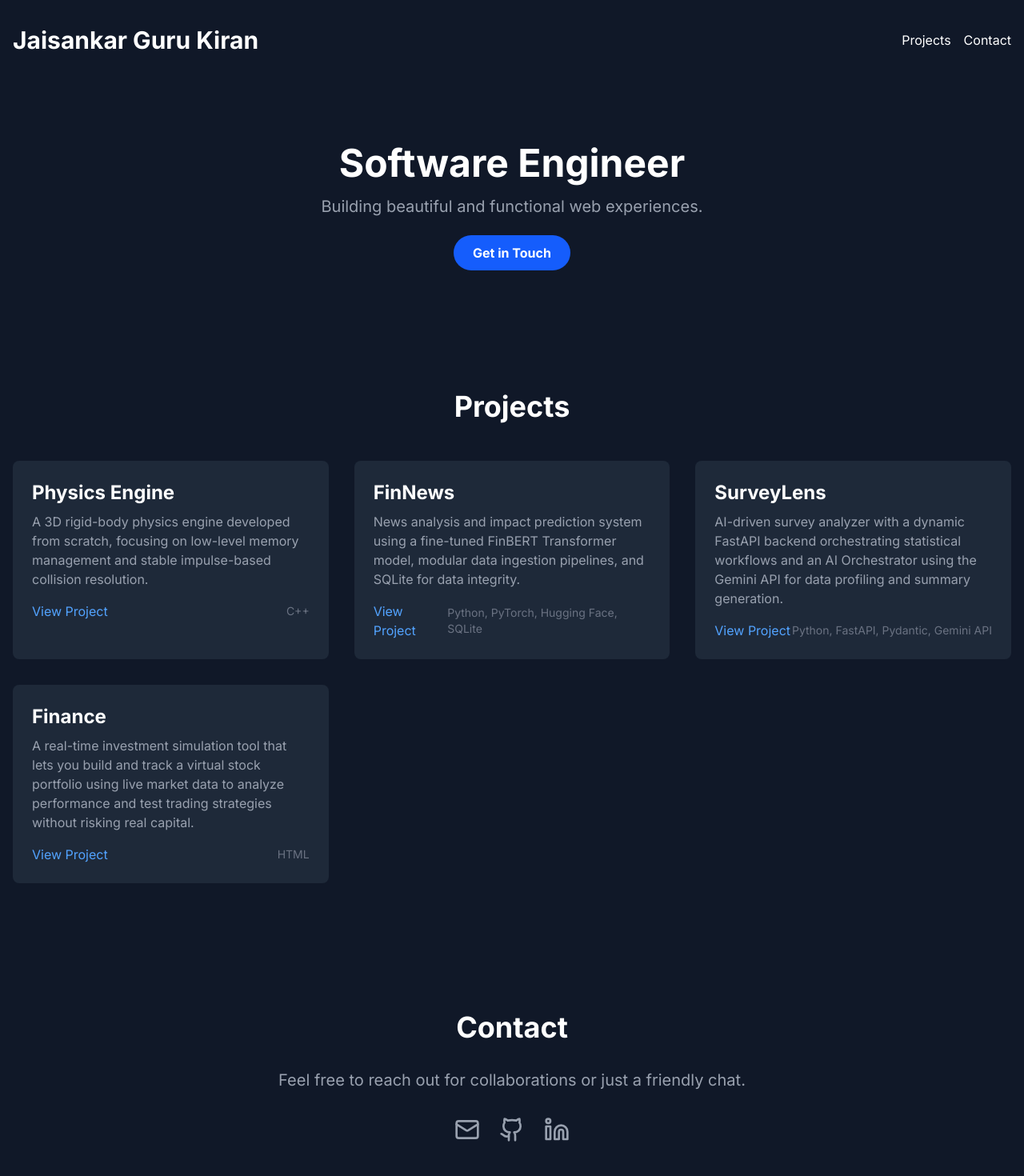
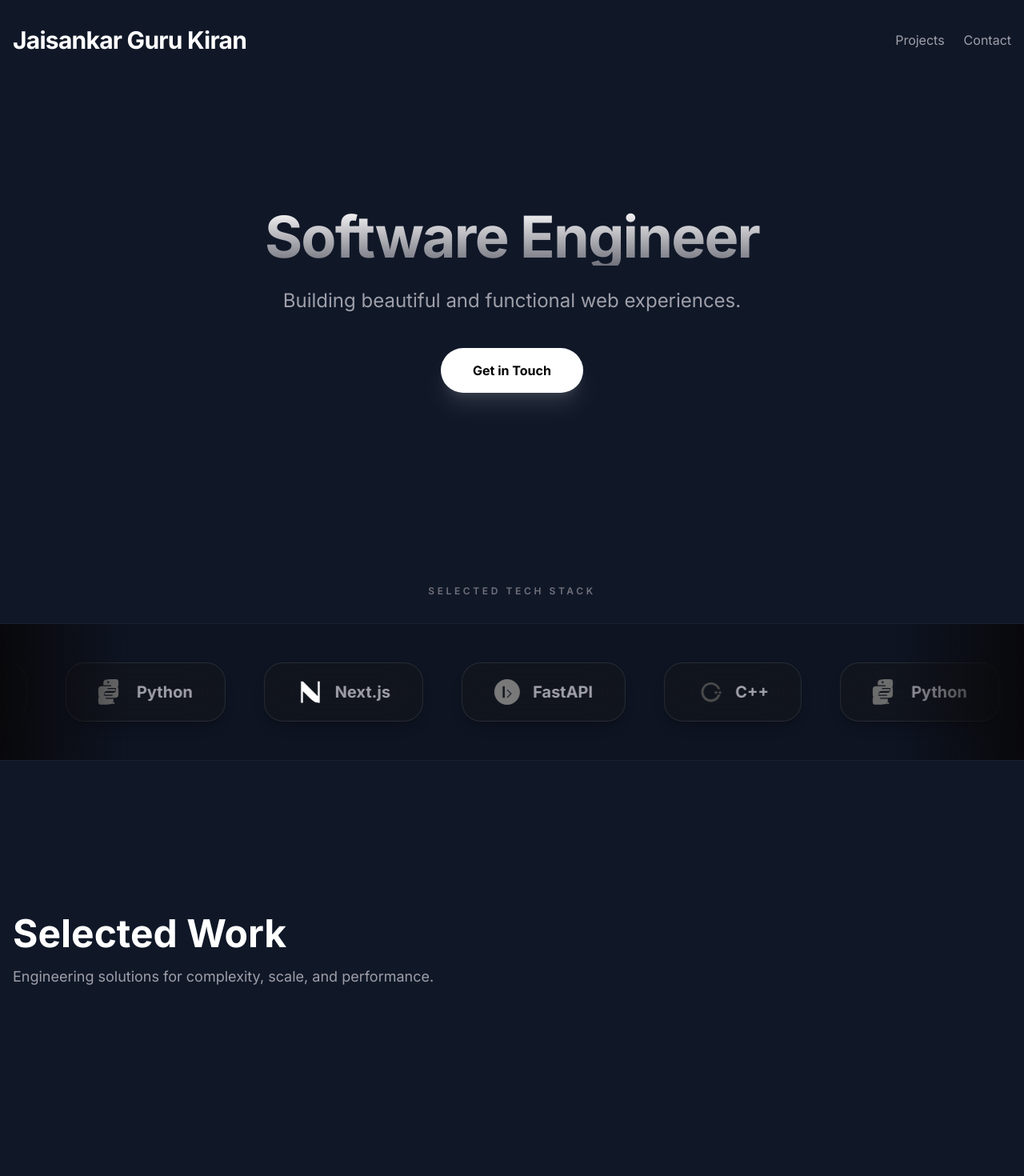
Before and after one commit to jgkiran2003/portfolio, a Next.js app: page / in a window 1280 px wide. Shown: the top 1470 px of the page at 80% size. Built offline with nearby package versions, Linux system fonts and the light colour scheme.

Commit message:
Add tech stack marquee and projects bento grid

```diff
--- a/app/page.tsx
+++ b/app/page.tsx
@@ -7,6 +7,8 @@ import { useGSAP } from '@gsap/react';
 import { ScrollTrigger } from 'gsap/ScrollTrigger';
 import projects from './data/projects.json';
 import personal from './data/personal.json';
+import { ProjectBentoGrid } from '../components/ProjectBentoGrid';
+import { TechMarquee } from '../components/TechMarquee';
 
 interface Project {
   name: string;
@@ -17,34 +19,20 @@ interface Project {
 
 gsap.registerPlugin(ScrollTrigger);
 
-const ProjectCard = ({ project }: { project: Project }) => (
-  <div className="project-card bg-gray-800 rounded-lg overflow-hidden">
-    <div className="p-6">
-      <h4 className="text-2xl font-bold mb-2">{project.name}</h4>
-      <p className="text-gray-400 mb-4">{project.description || 'No description available.'}</p>
-      <div className="flex justify-between items-center">
-        <a href={project.html_url} className="text-blue-400 hover:text-blue-500">View Project</a>
-        <div className="text-sm text-gray-500">
-          <p>{project.language}</p>
-        </div>
-      </div>
-    </div>
-  </div>
-);
-
 export default function Home() {
   const container = useRef(null);
 
   useGSAP(() => {
+    // Animation for project cards
     gsap.from('.project-card', {
-      y: 50,
+      y: 30,
       opacity: 0,
-      duration: 1,
-      stagger: 0.2,
+      duration: 0.8,
+      stagger: 0.1,
       ease: 'power3.out',
       scrollTrigger: {
         trigger: '.project-grid',
-        start: 'top 80%',
+        start: 'top 85%',
         toggleActions: 'play none none reverse',
       },
     });
@@ -54,53 +42,69 @@ export default function Home() {
     <div ref={container} className="bg-gray-900 text-white min-h-screen font-sans">
       <header className="container mx-auto px-4 py-8">
         <div className="flex items-center justify-between">
-          <h1 className="text-3xl font-bold">{personal.name}</h1>
-          <nav className="flex items-center space-x-4">
-            <a href="#projects" className="hover:text-gray-400">Projects</a>
-            <a href="#contact" className="hover:text-gray-400">Contact</a>
+          <h1 className="text-3xl font-bold tracking-tight">{personal.name}</h1>
+          <nav className="hidden md:flex items-center space-x-6">
+            <a href="#projects" className="text-zinc-400 hover:text-white transition-colors">Projects</a>
+            <a href="#contact" className="text-zinc-400 hover:text-white transition-colors">Contact</a>
           </nav>
         </div>
       </header>
 
-      <main className="container mx-auto px-4">
-        <section id="hero" className="text-center py-20">
-          <h2 className="text-5xl font-bold mb-4">{personal.role}</h2>
-          <p className="text-xl text-gray-400 mb-8">{personal.bio}</p>
-          <a href="#contact" className="bg-blue-600 hover:bg-blue-700 text-white font-bold py-3 px-6 rounded-full">
+      <main>
+        {/* Hero Section */}
+        <section id="hero" className="container mx-auto px-4 text-center py-24 md:py-40">
+          <h2 className="text-5xl md:text-7xl font-bold mb-6 tracking-tight bg-clip-text text-transparent bg-gradient-to-b from-white to-zinc-500">
+            {personal.role}
+          </h2>
+          <p className="text-xl md:text-2xl text-zinc-400 mb-10 max-w-2xl mx-auto leading-relaxed">
+            {personal.bio}
+          </p>
+          <a href="#contact" className="inline-block bg-white text-black font-bold py-4 px-10 rounded-full hover:scale-105 active:scale-95 transition-all shadow-xl shadow-white/10">
             Get in Touch
           </a>
         </section>
 
-        <section id="projects" className="py-20">
-          <h3 className="text-4xl font-bold text-center mb-12">Projects</h3>
-          <div className="project-grid grid grid-cols-1 md:grid-cols-2 lg:grid-cols-3 gap-8">
-            {(projects as Project[]).map((project) => (
-              <ProjectCard key={project.name} project={project} />
-            ))}
+        {/* Tech Marquee Section */}
+        <div className="py-12 md:py-20 overflow-hidden">
+          <h3 className="text-center text-zinc-500 uppercase tracking-[0.3em] text-[10px] md:text-xs font-semibold mb-8">Selected Tech Stack</h3>
+          <TechMarquee />
+        </div>
+
+        {/* Projects Section */}
+        <section id="projects" className="container mx-auto px-4 py-20 md:py-28">
+          <div className="mb-12">
+            <h3 className="text-3xl md:text-5xl font-bold mb-4">Selected Work</h3>
+            <p className="text-zinc-400 text-base md:text-lg">Engineering solutions for complexity, scale, and performance.</p>
+          </div>
+          <div className="project-grid">
+            <ProjectBentoGrid projects={projects as Project[]} />
           </div>
         </section>
 
-        <section id="contact" className="py-20 text-center">
-          <h3 className="text-4xl font-bold mb-8">Contact</h3>
-          <p className="text-xl text-gray-400 mb-8">
-            Feel free to reach out for collaborations or just a friendly chat.
-          </p>
-          <div className="flex justify-center space-x-6">
-            <a href={`mailto:${personal.email}`} className="text-gray-400 hover:text-white" aria-label="Email">
-              <Mail size={32} />
-            </a>
-            <a href={personal.socials.github} target="_blank" rel="noopener noreferrer" className="text-gray-400 hover:text-white" aria-label="GitHub">
-              <Github size={32} />
-            </a>
-            <a href={personal.socials.linkedin} target="_blank" rel="noopener noreferrer" className="text-gray-400 hover:text-white" aria-label="LinkedIn">
-              <Linkedin size={32} />
-            </a>
+        {/* Contact Section */}
+        <section id="contact" className="container mx-auto px-4 py-28 md:py-40 text-center">
+          <div className="max-w-3xl mx-auto">
+            <h3 className="text-4xl md:text-6xl font-bold mb-6">Let's build something exceptional.</h3>
+            <p className="text-lg md:text-xl text-zinc-400 mb-10">
+              Open to ambitious collaborations in low-level systems and AI infrastructure.
+            </p>
+            <div className="flex justify-center space-x-6">
+              <a href={`mailto:${personal.email}`} className="p-4 bg-zinc-900 border border-white/5 rounded-2xl text-zinc-400 hover:text-white hover:border-blue-500/30 hover:-translate-y-1 transition-all" aria-label="Email">
+                <Mail size={28} />
+              </a>
+              <a href={personal.socials.github} target="_blank" rel="noopener noreferrer" className="p-4 bg-zinc-900 border border-white/5 rounded-2xl text-zinc-400 hover:text-white hover:border-blue-500/30 hover:-translate-y-1 transition-all" aria-label="GitHub">
+                <Github size={28} />
+              </a>
+              <a href={personal.socials.linkedin} target="_blank" rel="noopener noreferrer" className="p-4 bg-zinc-900 border border-white/5 rounded-2xl text-zinc-400 hover:text-white hover:border-blue-500/30 hover:-translate-y-1 transition-all" aria-label="LinkedIn">
+                <Linkedin size={28} />
+              </a>
+            </div>
           </div>
         </section>
       </main>
 
-      <footer className="text-center py-8">
-        <p className="text-gray-500">&copy; 2026 {personal.name}. All rights reserved.</p>
+      <footer className="container mx-auto px-4 py-12 text-center border-t border-white/5">
+        <p className="text-zinc-500 text-sm">&copy; 2026 {personal.name} • Built with Next.js 16 & GSAP</p>
       </footer>
     </div>
   );
--- /dev/null
+++ b/components/ProjectBentoGrid.tsx
@@ -0,0 +1,73 @@
+import { Github, Code2, ExternalLink } from 'lucide-react';
+
+interface Project {
+  name: string;
+  description: string | null;
+  html_url: string;
+  language: string;
+}
+
+const ProjectCard = ({ project }: { project: Project }) => {
+  // Ensure we have languages even if the string is messy
+  const languages = project.language ? project.language.split(',').map(l => l.trim()) : [];
+
+  return (
+    <div className="project-card group relative flex flex-col h-full bg-zinc-900/50 backdrop-blur-xl border border-white/10 rounded-3xl p-6 md:p-8 transition-all duration-500 hover:-translate-y-2 hover:border-blue-500/40 hover:shadow-[0_0_40px_-10px_rgba(59,130,246,0.3)]">
+      <div className="relative z-10 flex flex-col h-full">
+        <div className="flex justify-between items-start mb-6">
+          <div className="p-3 bg-blue-500/10 rounded-2xl border border-blue-500/20">
+            <Code2 size={24} className="text-blue-400" />
+          </div>
+          <div className="flex gap-3">
+            <a
+              href={project.html_url}
+              target="_blank"
+              rel="noopener noreferrer"
+              className="p-2.5 bg-white/5 rounded-full hover:bg-white/15 transition-all hover:scale-110 active:scale-95"
+              aria-label={`View ${project.name} on GitHub`}
+            >
+              <Github size={20} className="text-zinc-400 group-hover:text-white" />
+            </a>
+          </div>
+        </div>
+
+        <div className="flex-grow">
+          <h4 className="text-2xl font-bold text-white mb-3 tracking-tight group-hover:text-blue-400 transition-colors">
+            {project.name}
+          </h4>
+          <p className="text-zinc-400 leading-relaxed text-sm md:text-base">
+            {project.description || 'Systems architecture and performance-critical development.'}
+          </p>
+        </div>
+
+        <div className="mt-8 pt-6 border-t border-white/5 flex flex-wrap gap-2">
+          {languages.map((lang, i) => (
+            <span
+              key={`${project.name}-${lang}-${i}`}
+              className="px-3 py-1 bg-zinc-800/50 border border-white/5 rounded-lg text-[10px] md:text-xs font-semibold text-zinc-300 backdrop-blur-md group-hover:border-blue-500/30 transition-colors"
+            >
+              {lang}
+            </span>
+          ))}
+        </div>
+      </div>
+
+      <div className="absolute inset-0 border-2 border-transparent group-hover:border-blue-500/20 rounded-3xl transition-colors duration-500 pointer-events-none" />
+    </div>
+  );
+};
+
+export const ProjectBentoGrid = ({ projects }: { projects: Project[] }) => {
+  if (!projects || projects.length === 0) return null;
+
+  return (
+    <div className="grid grid-cols-1 md:grid-cols-2 lg:grid-cols-3 gap-6 auto-rows-fr">
+      {projects.map((project, index) => (
+        <ProjectCard
+          key={`${project.name}-${index}`}
+          project={project}
+        />
+      ))}
+    </div>
+  );
+};
--- /dev/null
+++ b/components/TechMarquee.tsx
@@ -0,0 +1,85 @@
+'use client';
+
+import { motion } from 'framer-motion';
+import { useState } from 'react';
+
+const techStack = [
+  {
+    name: 'C++',
+    svg: (
+      <svg viewBox="0 0 24 24" className="w-8 h-8 fill-[#00599C]">
+        <path d="M22.046 14.869c-1.125 3.738-4.57 6.452-8.625 6.452-5.06 0-9.162-4.102-9.162-9.162 0-5.06 4.102-9.162 9.162-9.162 4.055 0 7.5 2.714 8.625 6.452h-2.148c-1.012-2.617-3.551-4.469-6.477-4.469-3.855 0-6.98 3.125-6.98 6.98s3.125 6.98 6.98 6.98c2.926 0 5.465-1.852 6.477-4.469h2.148zm-1.875-2.869h1.162v-1.162h.93v1.162h1.162v.93h-1.162v1.162h-.93v-1.162h-1.162v-.93zm-3.721 0h1.162v-1.162h.93v1.162h1.162v.93H18.54v1.162h-.93v-1.162h-1.162v-.93z"/>
+      </svg>
+    )
+  },
+  {
+    name: 'Python',
+    svg: (
+      <svg viewBox="0 0 24 24" className="w-8 h-8 fill-[#3776AB]">
+        <path d="M11.996 0c-2.31 0-3.327.375-4.57.375s-2.73.916-2.73 3.327V5.55h7.327v.93H3.21C.916 6.48 0 7.397 0 9.692v4.57c0 2.31.916 3.227 3.21 3.227h2.296v-3.21c0-2.31.916-3.227 3.21-3.227h7.327V9.245h-7.327V8.315H15.67c2.296 0 3.21-.916 3.21-3.227V2.73c0-2.31-.914-2.73-3.21-2.73h-3.674zm-2.73 1.834a.916.916 0 1 1 0 1.832.916.916 0 0 1 0-1.832zm7.327 4.57v3.21c0 2.31-.914 3.227-3.21 3.227h-7.327v1.832h7.327v.93H3.21c-2.296 0-3.21.916-3.21 3.227v2.296c0 2.31.914 2.73 3.21 2.73h3.674c2.31 0 3.327-.375 4.57-.375s2.73-.916 2.73-3.327v-1.832h-7.327v-.93h8.794c2.296 0 3.21-.916 3.21-3.227v-4.57c0-2.31-.914-3.227-3.21-3.227h-2.296zm-2.296 15.11a.916.916 0 1 1 0 1.832.916.916 0 0 1 0-1.832z"/>
+      </svg>
+    )
+  },
+  {
+    name: 'Next.js',
+    svg: (
+      <svg viewBox="0 0 24 24" className="w-8 h-8 fill-white">
+        <path d="M18.663 22.193c-.027-.008-.052-.016-.078-.023C15.938 21.284 12.062 17.5 12.062 17.5l-6.223-6.23v10.923H4V2.001h1.839l13.916 13.921V2.001H21.59v20.192h-1.839l-1.088-1.088v1.088h-.001z"/>
+      </svg>
+    )
+  },
+  {
+    name: 'FastAPI',
+    svg: (
+      <svg viewBox="0 0 24 24" className="w-8 h-8 fill-[#05998B]">
+        <path d="M12 0c-6.627 0-12 5.373-12 12s5.373 12 12 12 12-5.373 12-12-5.373-12-12-12zm-3.67 17.41c-.244 0-.44-.196-.44-.44V7.03c0-.244.196-.44.44-.44h.982c.244 0 .44.196.44.44v9.94c0 .244-.196.44-.44.44h-.982zm7.67-4.116c.162.164.162.43 0 .594l-3.39 3.4c-.164.164-.43.164-.594 0-.164-.162-.164-.43 0-.594l3.094-3.102-3.094-3.1c-.164-.162-.164-.43 0-.594.164-.164.43-.164.594 0l3.39 3.396z"/>
+      </svg>
+    )
+  },
+];
+
+export const TechMarquee = () => {
+  const [isHovered, setIsHovered] = useState(false);
+  const duplicatedTech = [...techStack, ...techStack, ...techStack, ...techStack];
+
+  return (
+    <div className="relative w-full overflow-hidden py-12 bg-zinc-950/20 border-y border-white/5 group">
+      {/* Visual background texture */}
+      <div className="absolute inset-0 bg-[radial-gradient(circle_at_center,_var(--tw-gradient-stops))] from-blue-500/5 via-transparent to-transparent pointer-events-none" />
+
+      {/* Gradient Masks */}
+      <div className="absolute left-0 top-0 w-40 h-full bg-gradient-to-r from-zinc-950 to-transparent z-10 pointer-events-none" />
+      <div className="absolute right-0 top-0 w-40 h-full bg-gradient-to-l from-zinc-950 to-transparent z-10 pointer-events-none" />
+
+      <motion.div
+        className="flex space-x-12 w-max px-6"
+        animate={{
+          x: isHovered ? undefined : [0, -400], // Adjust distance based on real world feel
+        }}
+        transition={{
+          x: {
+            duration: 15,
+            repeat: Infinity,
+            ease: "linear",
+          }
+        }}
+        onMouseEnter={() => setIsHovered(true)}
+        onMouseLeave={() => setIsHovered(false)}
+      >
+        {duplicatedTech.map((tech, index) => (
+          <div
+            key={`${tech.name}-${index}`}
+            className="flex items-center space-x-4 px-10 py-5 bg-zinc-900/40 backdrop-blur-xl border border-white/10 rounded-3xl group/item hover:border-blue-500/50 hover:bg-zinc-800/60 transition-all duration-500 shadow-lg shadow-black/20 hover:scale-105"
+          >
+            <div className="flex-shrink-0 grayscale group-hover/item:grayscale-0 transition-all duration-500 transform group-hover/item:rotate-12">
+              {tech.svg}
+            </div>
+            <span className="text-xl font-bold text-zinc-400 group-hover/item:text-white transition-colors duration-500">
+              {tech.name}
+            </span>
+          </div>
+        ))}
+      </motion.div>
+    </div>
+  );
+};
--- a/package.json
+++ b/package.json
@@ -10,6 +10,7 @@
   },
   "dependencies": {
     "@gsap/react": "^2.1.2",
+    "framer-motion": "^12.34.3",
     "gsap": "^3.14.2",
     "lenis": "^1.3.17",
     "lucide-react": "^0.562.0",
```
Also changed, not shown: 1 other file (tests, documents, lock files or other folders).
